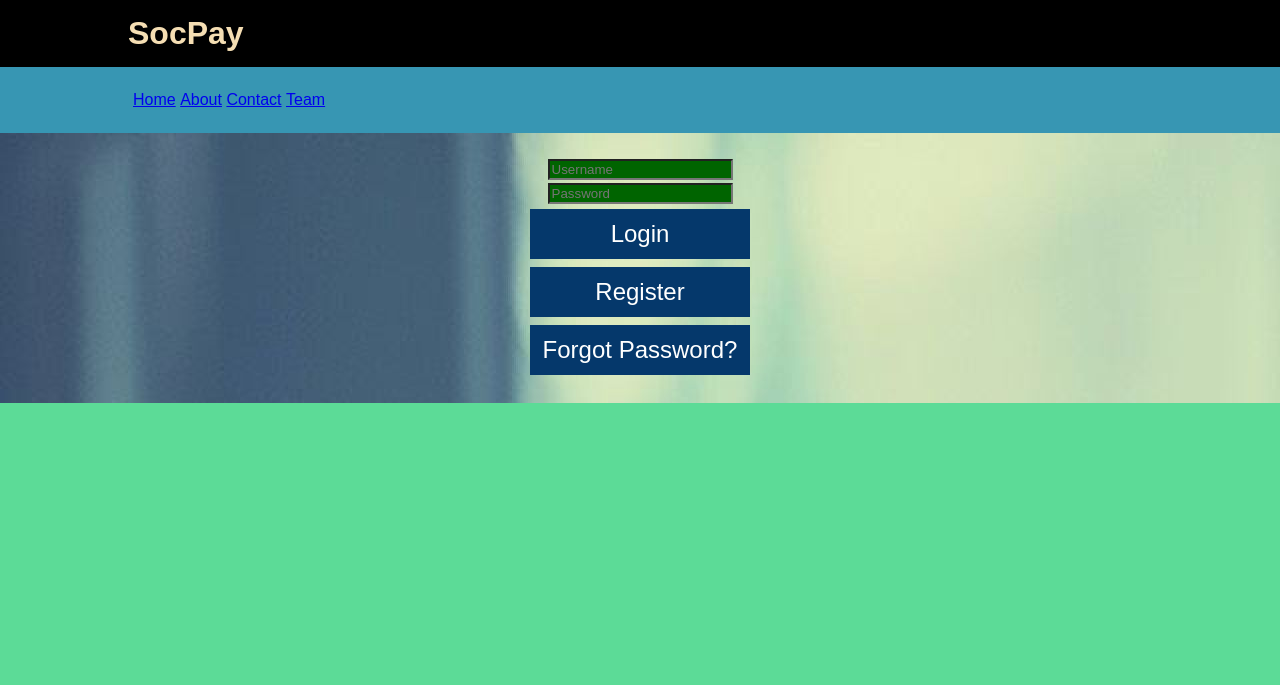
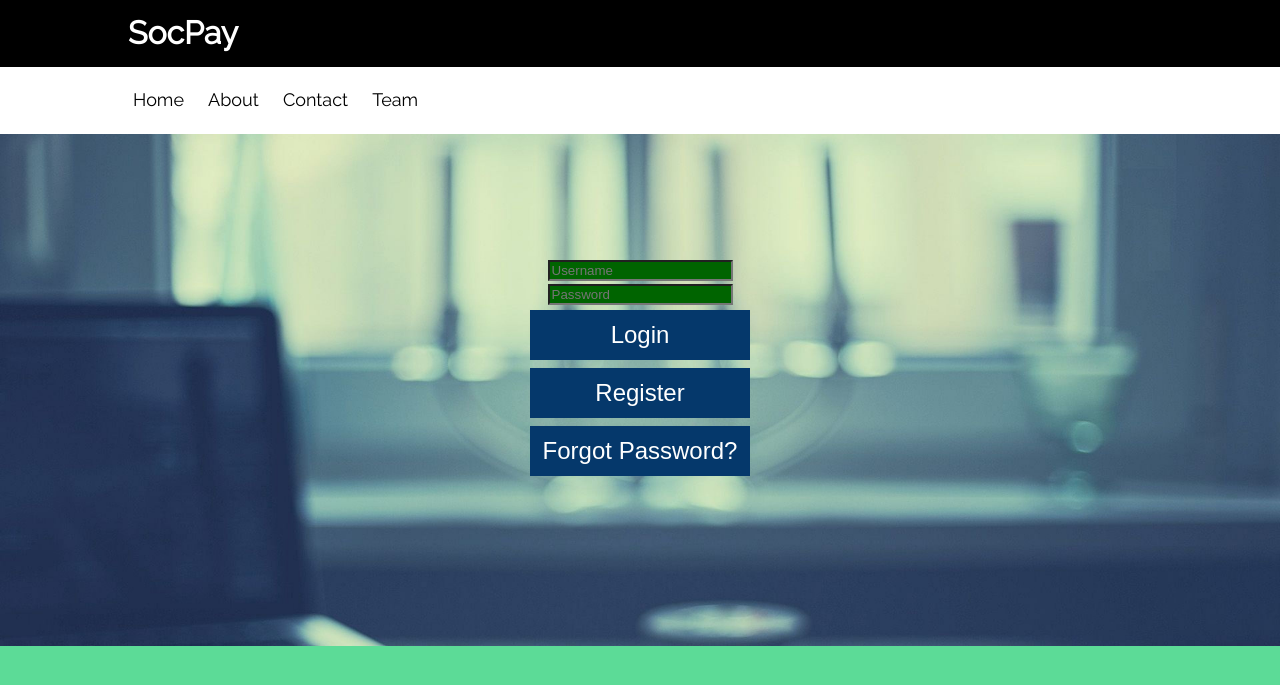
Before and after one commit to reeshabhkumarranjan/SocPay, a Django app: page /login in a window 1280 px wide. Shown: the top 685 px of the page. Run offline with Django 3.2, Linux system fonts and the light colour scheme.

Commit message:
Re-designed header and navigation bar.

```diff
--- a/main_app/static/main_app/style.css
+++ b/main_app/static/main_app/style.css
@@ -5,15 +5,25 @@ body {
 
     /*background-repeat: no-repeat;*/
     color: darkslategrey;
-    font-family: Arial, Helvetica, sans-serif;
+    font-family: 'Raleway', sans-serif;
     font-size: 16px;
     line-height: 1.5em;
+    height: 100%;
+    width: 100%;
     margin: 0;
+    overflow: hidden;
+
 }
 
 .container {
     width: 80%;
     margin: auto;
+    overflow: hidden;
+}
+
+.container_form {
+    width: 100%;
+    height: 100%;
     overflow: hidden;
 }
 
@@ -38,16 +48,25 @@ body {
 
 #login-section{
     background: url("login-wallpaper.jpg");
-
+    background-size: cover;
 }
 
 #top-header {
-    background-color: black;
-    color: wheat;
+    background-color: #000000;
+    color: #FFFFFF;
+    font-family: 'Raleway', sans-serif;
+}
+
+#top-header a {
+    color: #FFFFFF;
+}
+
+#top-header a:hover {
+    color: #2B71F1;
 }
 
 #navigation-bar {
-    background-color: #3796B3;
+    background-color: #FFFFFF;
     color: wheat;
 }
 
@@ -60,6 +79,17 @@ body {
     display: inline;
 }
 
+#navigation-bar a {
+    color: #000000;
+    font-size: 18px;
+    text-decoration: none;
+    padding-right: 20px;
+}
+
+#navigation-bar a:hover {
+    color: #2B71F1;
+    transition: 0.2s;
+}
 
 #login-form {
     padding: 24px;
--- a/main_app/templates/login.html
+++ b/main_app/templates/login.html
@@ -7,12 +7,14 @@
     <meta charset="UTF-8">
     <title>Login</title>
     <link rel="stylesheet" type="text/css" href="{% static 'main_app/style.css' %}">
+    <link href="https://fonts.googleapis.com/css?family=Raleway&display=swap" rel="stylesheet">
 </head>
 
 
 <body>
 <header id="top-header">
     <div class="container">
+{#        <img src="{% static "main_app/sp-logo.png" %}" alt="Logo" style="float: left; height: 42px; width: 42px; vertical-align: middle">#}
         <h1>SocPay</h1>
     </div>
 </header>
@@ -27,10 +29,11 @@
         </ul>
     </div>
 </nav>
-<div style="min-height:100%">
-<section id="login-section" >
-    <div class="container" style="text-align:center">
-        <form action="TODO" method="post" id="login-form">
+
+<div class="container_form">
+<section id="login-section" style="min-height: 512px">
+    <div class="container" style="text-align:center; min-height: 100%">
+        <form action="TODO" method="post" id="login-form" style="margin-top:100px ">
             <div>
 {#                <label>Username</label>#}
                 <input type="text" name="username" placeholder="Username" class="textfield">
```
Also changed, not shown: main_app/static/main_app/sp-logo.png (added).
